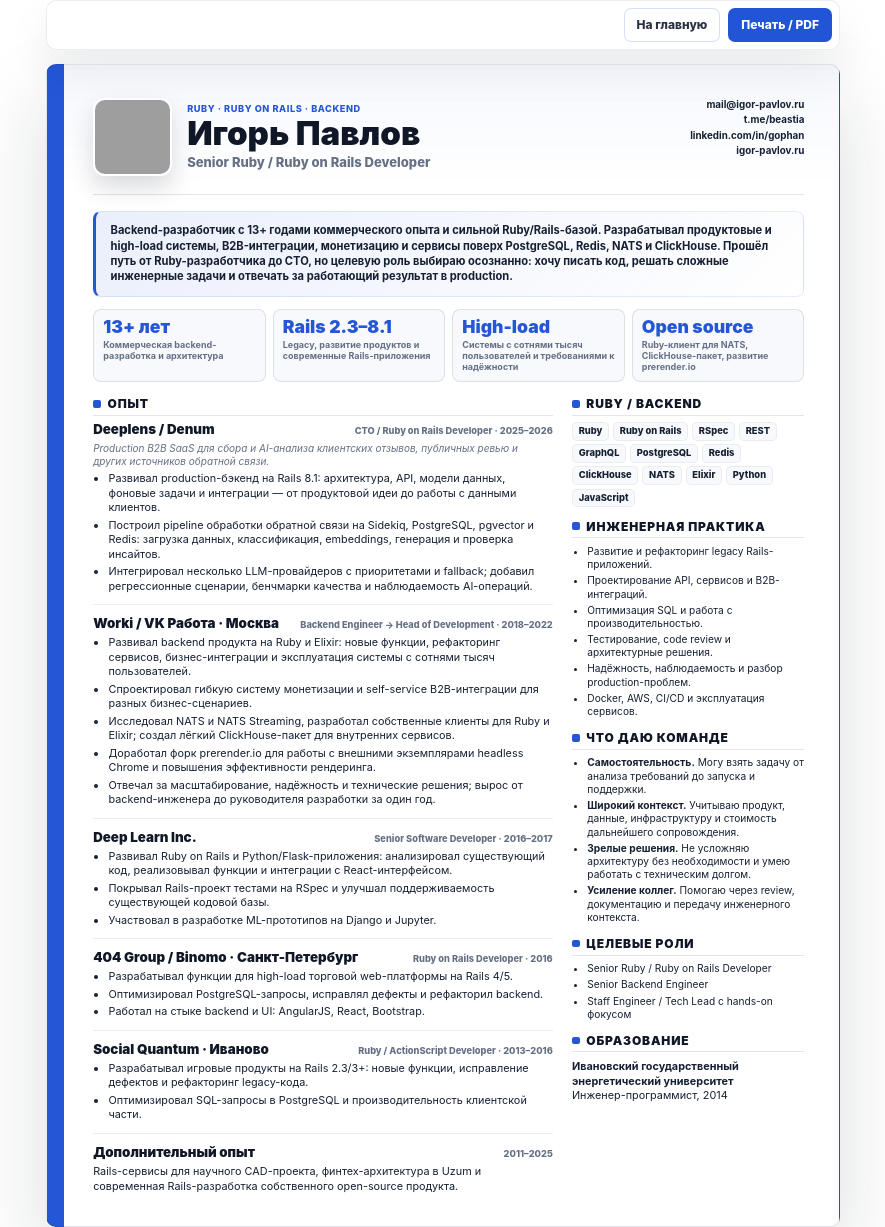
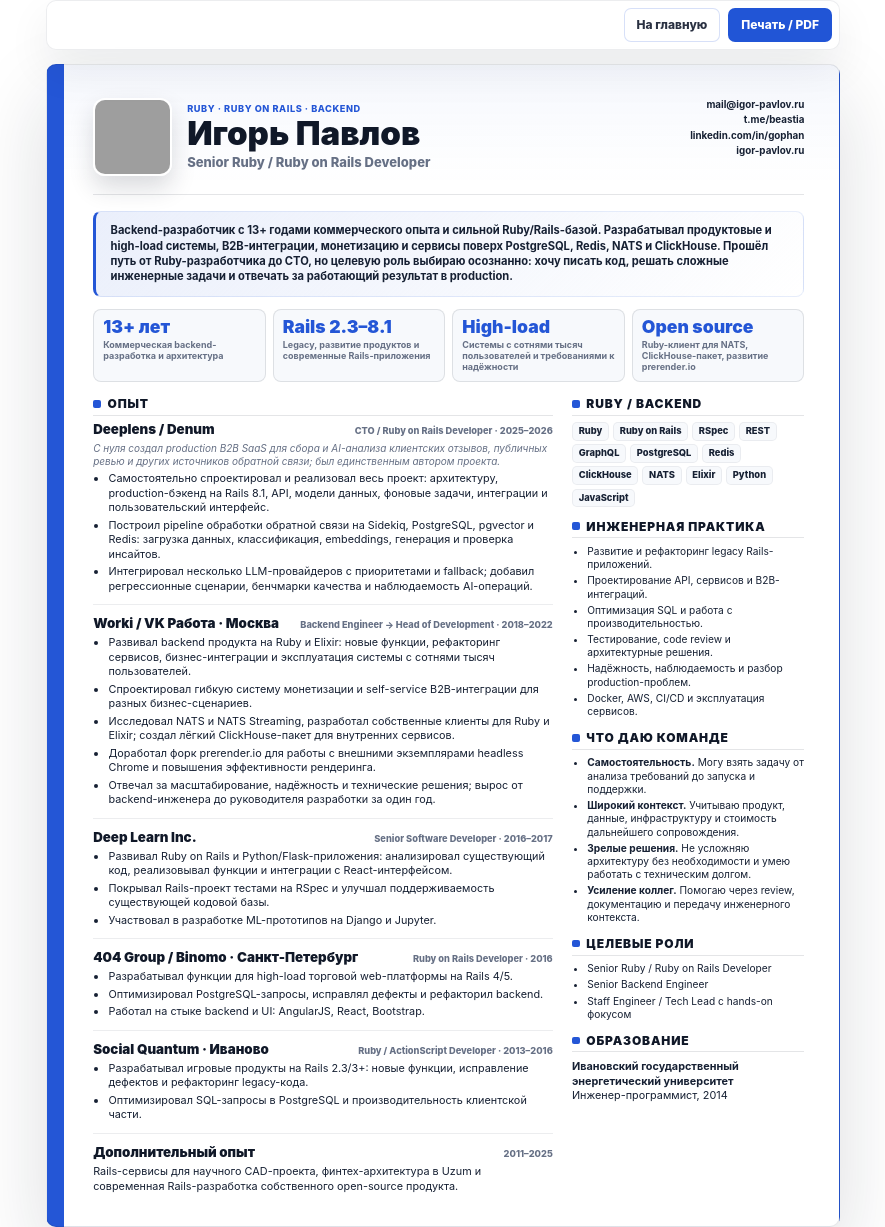
Before and after one commit to BEaStia/beastia.github.io, a Jekyll site: the page built from ruby-developer-resume.html, in a window 1280 px wide. Shown: the whole page, without its empty margins (197-1082 px from the left). Built offline with Jekyll 4.4.1, drawn with Linux system fonts in a browser that asks for light colours; grey boxes are pictures that could not be loaded.

Commit message:
Clarify sole authorship of Deeplens

```diff
--- a/ruby-developer-resume.html
+++ b/ruby-developer-resume.html
@@ -60,9 +60,9 @@
               <h3>Deeplens / Denum</h3>
               <span>CTO / Ruby on Rails Developer · 2025–2026</span>
             </div>
-            <p class="resume-role-context">Production B2B SaaS для сбора и AI-анализа клиентских отзывов, публичных ревью и других источников обратной связи.</p>
+            <p class="resume-role-context">С нуля создал production B2B SaaS для сбора и AI-анализа клиентских отзывов, публичных ревью и других источников обратной связи; был единственным автором проекта.</p>
             <ul>
-              <li>Развивал production-бэкенд на Rails 8.1: архитектура, API, модели данных, фоновые задачи и интеграции — от продуктовой идеи до работы с данными клиентов.</li>
+              <li>Самостоятельно спроектировал и реализовал весь проект: архитектуру, production-бэкенд на Rails 8.1, API, модели данных, фоновые задачи, интеграции и пользовательский интерфейс.</li>
               <li>Построил pipeline обработки обратной связи на Sidekiq, PostgreSQL, pgvector и Redis: загрузка данных, классификация, embeddings, генерация и проверка инсайтов.</li>
               <li>Интегрировал несколько LLM-провайдеров с приоритетами и fallback; добавил регрессионные сценарии, бенчмарки качества и наблюдаемость AI-операций.</li>
             </ul>
```
